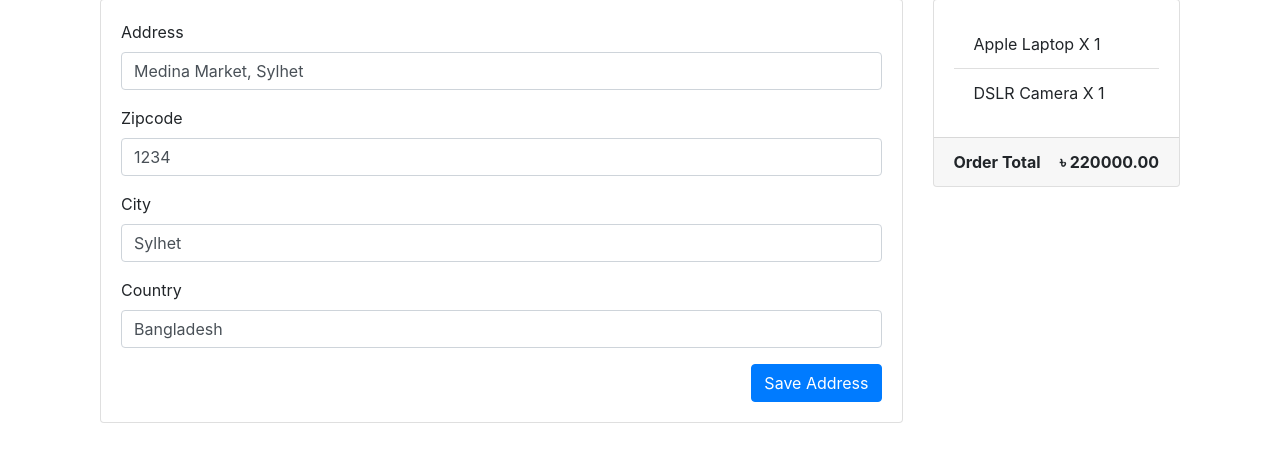
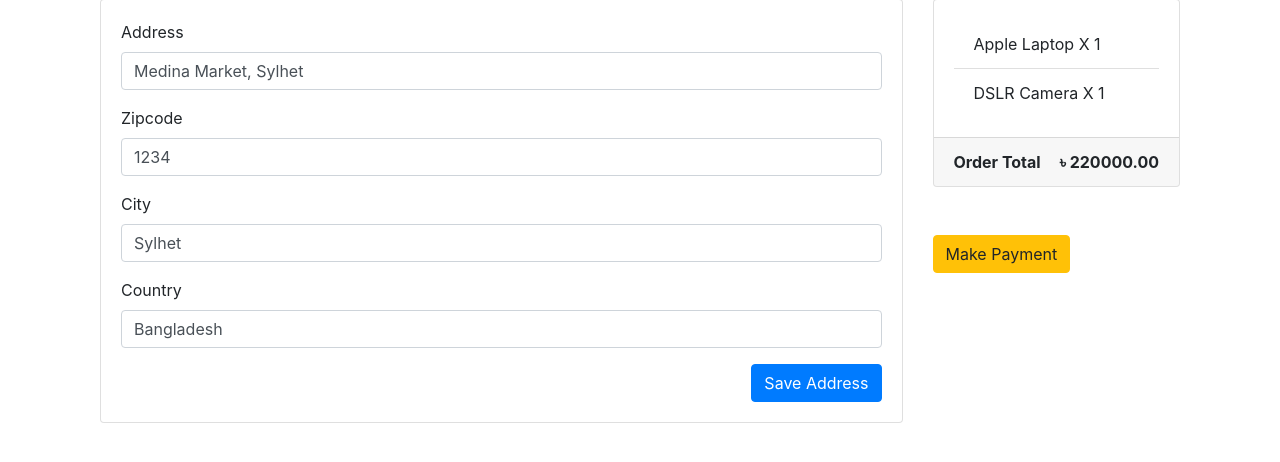
Before and after one commit to dev1minhaz/DjangoEcom, a Django app: page /payment/checkout/ in a window 1280 px wide. Shown: the part 159-621 px from the top of the page. Run offline with Django 3.2, Linux system fonts and the light colour scheme; a user stored in the database is signed in; data comes from the database, SQL or seed files in the repository; both versions use the stored data as it was after the commit; some libraries are stand-ins or nearby versions.

Commit message:
Payment Gateway Part 2

```diff
--- a/DjangoEcommerceApplication/App_Payment/urls.py
+++ b/DjangoEcommerceApplication/App_Payment/urls.py
@@ -4,4 +4,5 @@ from . import views
 app_name = "App_Payment"
 urlpatterns = [
     path('checkout/', views.checkout, name="checkout"),
+    path('pay/', views.payment, name="payment"),
 ]
--- a/DjangoEcommerceApplication/App_Payment/views.py
+++ b/DjangoEcommerceApplication/App_Payment/views.py
@@ -1,4 +1,4 @@
-from django.shortcuts import render, HttpResponseRedirect
+from django.shortcuts import render, HttpResponseRedirect,redirect
 from django.contrib import messages
 
 
@@ -10,7 +10,11 @@ from .forms import BillingForm
 # login required
 from django.contrib.auth.decorators import login_required
 
-
+# for payment
+import requests
+from sslcommerz_python.payment import SSLCSession
+from decimal import Decimal
+import socket
 # Create your views here.
 @login_required
 def checkout(request):
@@ -25,4 +29,16 @@ def checkout(request):
     order_qs = Order.objects.filter(user=request.user, ordered=False)
     order_items = order_qs[0].orderitems.all()
     order_total = order_qs[0].get_totals()
-    return render(request, 'App_Payment/checkout.html', context={'form': form, 'order_items': order_items, "order_total": order_total})
+    return render(request, 'App_Payment/checkout.html', context={'form': form, 'order_items': order_items, "order_total": order_total, "saved_address": saved_address})
+
+@login_required
+def payment(request):
+    saved_address = BillingAddress.objects.get_or_create(user=request.user)
+    if not saved_address[0].is_fully_filled():
+        messages.info(request,f"Please complete shipping address!")
+        return redirect("App_Payment:checkout")
+
+    if not request.user.profile.is_fully_filled():
+        messages.info(request,f"Please complete profile details")
+        return redirect("App_Login:profile")
+    return render(request,"App_Payment/payment.html",context={})
--- a/DjangoEcommerceApplication/templates/App_Payment/checkout.html
+++ b/DjangoEcommerceApplication/templates/App_Payment/checkout.html
@@ -31,6 +31,15 @@
                     <span class="float-right"><b>&#2547; {{ order_total|floatformat:2 }}</b></span>
                 </div>
             </div>
+            <br>
+            <br>
+            {% if saved_address.is_fully_filled %}
+                <a href="{% url 'App_Payment:payment' %}" class="btn btn-warning btn-md">Make Payment</a>
+            {% else %}
+                <div class="alert alert-info">
+                    <p>Please fillup all the information to make payment</p>
+                </div>
+            {% endif %}
         </div>
     </div>
 </div>
```
Also changed, not shown: DjangoEcommerceApplication/db.sqlite3, DjangoEcommerceApplication/templates/App_Payment/payment.html (added).
